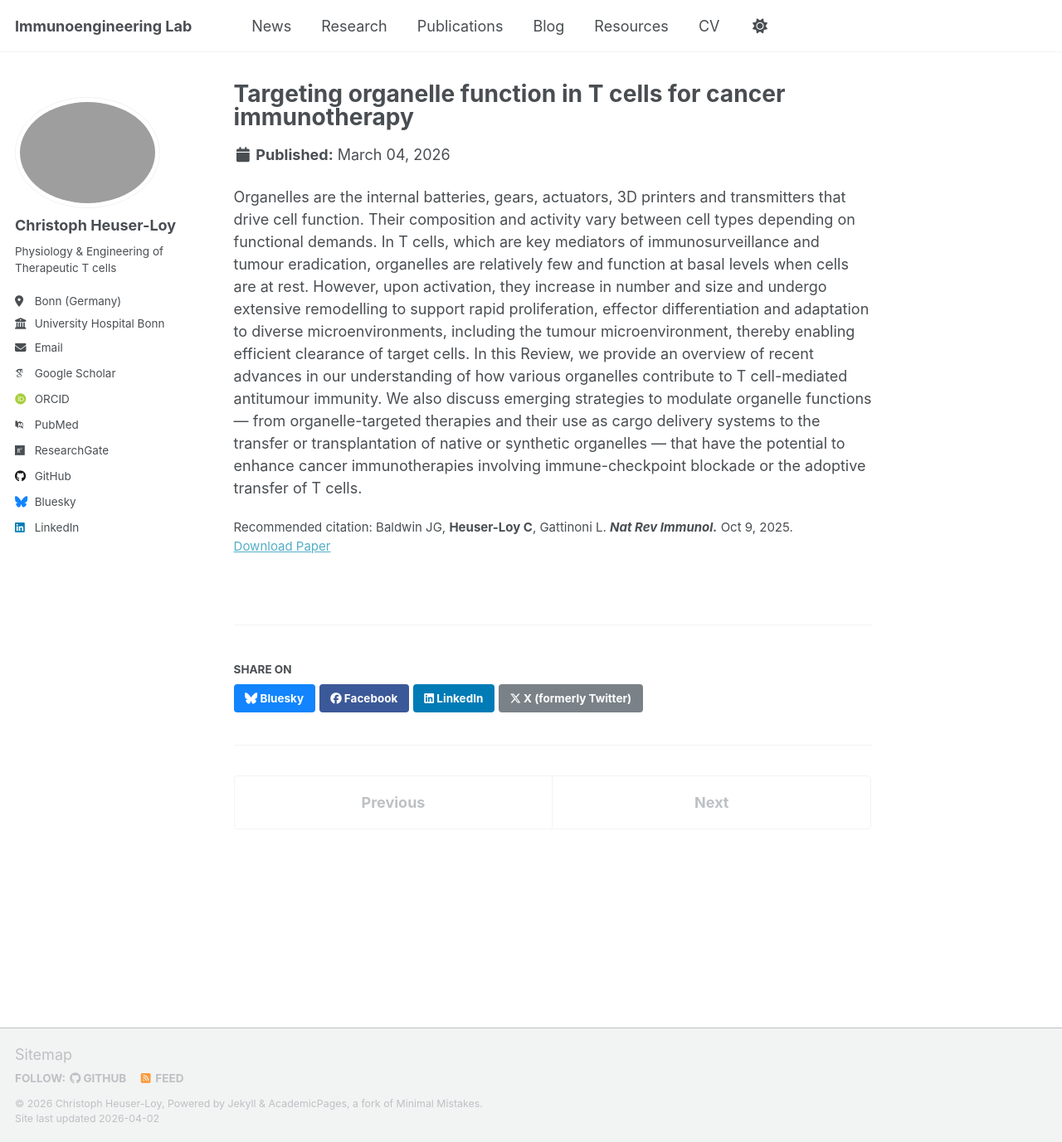
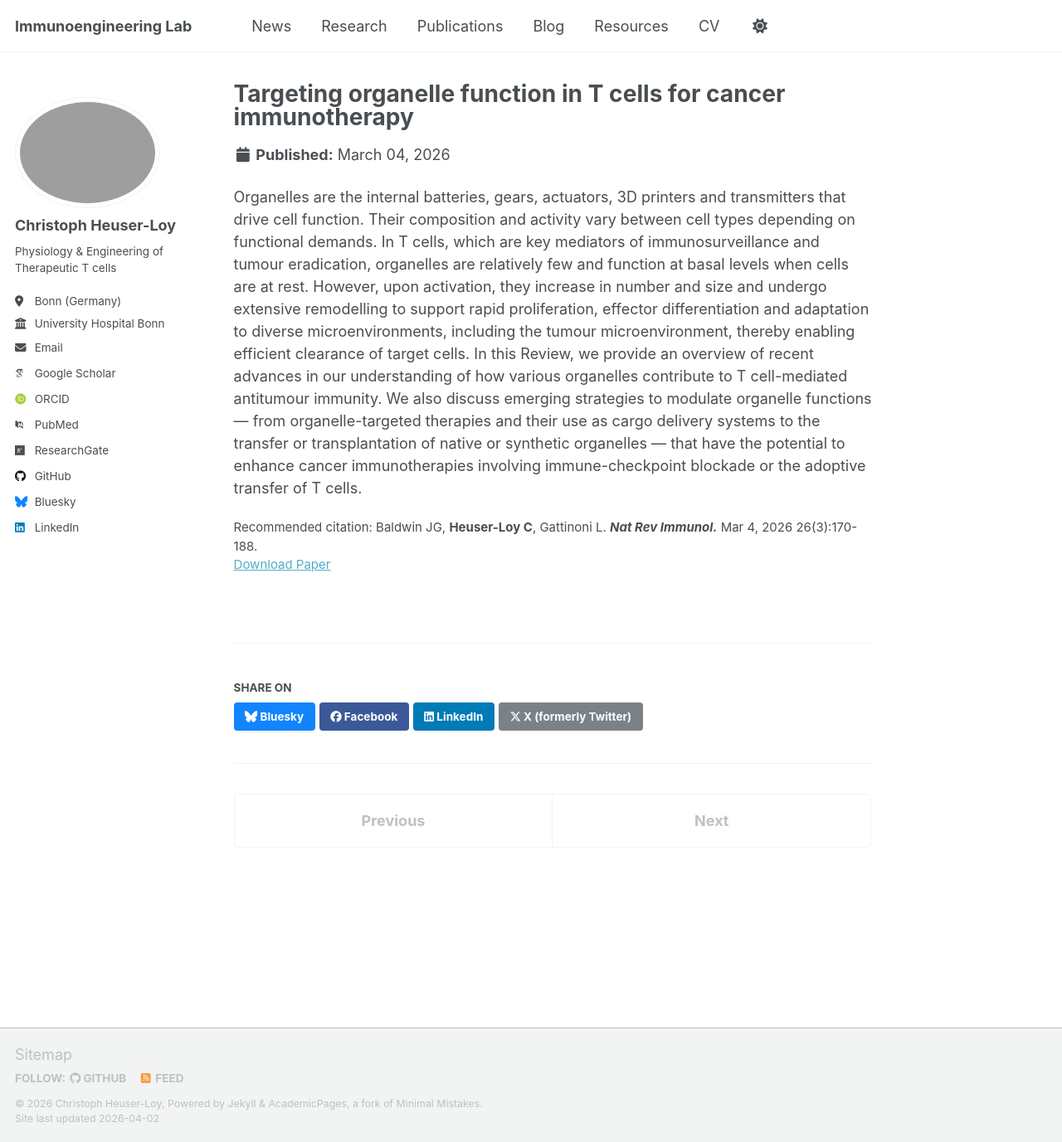
Before and after one commit to cheuserloy/cheuserloy.github.io, a Jekyll site: the page built from _publications/2026-03-04_Organelle-therapy.md, in a window 1280 px wide and 1377 px high. Shown: the whole window at 83% size. Built offline with Jekyll 4.4.1, drawn with Linux system fonts in a browser that asks for light colours; some web fonts are replaced; a script that is not in the unit is left out.

Commit message:
Update citation date and details in publication

```diff
--- a/_publications/2026-03-04_Organelle-therapy.md
+++ b/_publications/2026-03-04_Organelle-therapy.md
@@ -6,7 +6,7 @@ permalink: /publication/2026-03-04_Organelle-therapy
 excerpt: ''
 date: 2026-03-04
 paperurl: 'https://doi.org/10.1038/s41577-025-01223-9'
-citation: 'Baldwin JG, <b>Heuser-Loy C</b>, Gattinoni L. <b><i>Nat Rev Immunol.</i></b> Oct 9, 2025.'
+citation: 'Baldwin JG, <b>Heuser-Loy C</b>, Gattinoni L. <b><i>Nat Rev Immunol.</i></b> Mar 4, 2026 26(3):170-188.'
 ---
 
 Organelles are the internal batteries, gears, actuators, 3D printers and transmitters that drive cell function. Their composition and activity vary between cell types depending on functional demands. In T cells, which are key mediators of immunosurveillance and tumour eradication, organelles are relatively few and function at basal levels when cells are at rest. However, upon activation, they increase in number and size and undergo extensive remodelling to support rapid proliferation, effector differentiation and adaptation to diverse microenvironments, including the tumour microenvironment, thereby enabling efficient clearance of target cells. In this Review, we provide an overview of recent advances in our understanding of how various organelles contribute to T cell-mediated antitumour immunity. We also discuss emerging strategies to modulate organelle functions — from organelle-targeted therapies and their use as cargo delivery systems to the transfer or transplantation of native or synthetic organelles — that have the potential to enhance cancer immunotherapies involving immune-checkpoint blockade or the adoptive transfer of T cells.
```
